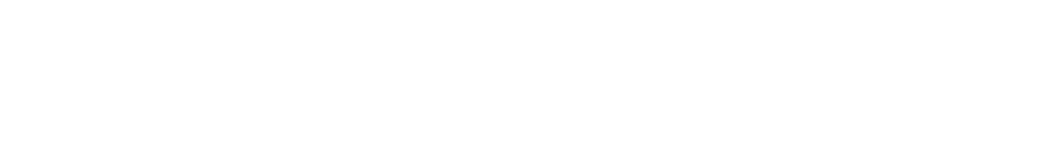
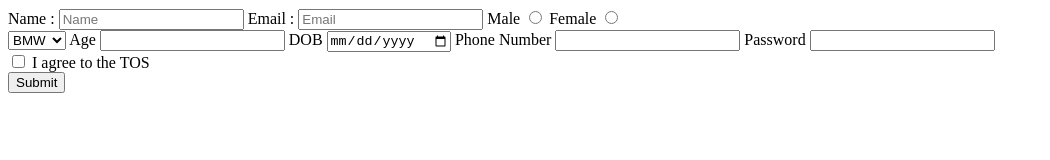
Before and after one commit to acciojob/signup-form-car-Waseeyurrahman, a website: page main.html in a window 1280 px wide. Shown: the whole page, without its empty margins (0-1050 px from the left). Drawn offline with Linux system fonts and the light colour scheme.

Commit message:
created a submission

```diff
--- a/main.html
+++ b/main.html
@@ -8,6 +8,34 @@
 
 <body>
 	<!-- the entire body must be written by student -->
+	<form method="post">
+		<label for="name">Name :</label>
+		<input type="text" id="name" placeholder="Name" required>
+		<label for="email">Email :</label>
+		<input type="email" id="email" placeholder="Email" required>
+		<label for="gender_m">Male</label>
+		<input type="radio" id="gender_m" name="gender" required>
+		<label for="gender_f">Female</label>
+		<input type="radio" id="gender_f" name="gender" required><br>
+		<select placeholder="--Please choose an option--" id="cars" required>
+			<option>BMW</option>
+			<option>Audi</option>
+			<option>BENZ</option>
+		</select>
+		<label for="age">Age</label>
+		<input type="number" id="age" required>
+		<label for="dob">DOB</label>
+		<input type="date" id="dob" required>
+		<label for="tel">Phone Number</label>
+		<input type="tel" id="tel" required>
+		<label for="password">Password</label>
+		<input type="password" id="password" required>
+		<br>
+		<input type="checkbox" id="tos" required>
+		<label for="tos">I agree to the TOS</label><br>
+
+		<button>Submit</button>
+	</form>
     <script type="text/javascript" src="./script.js">
 </script>
 
```
